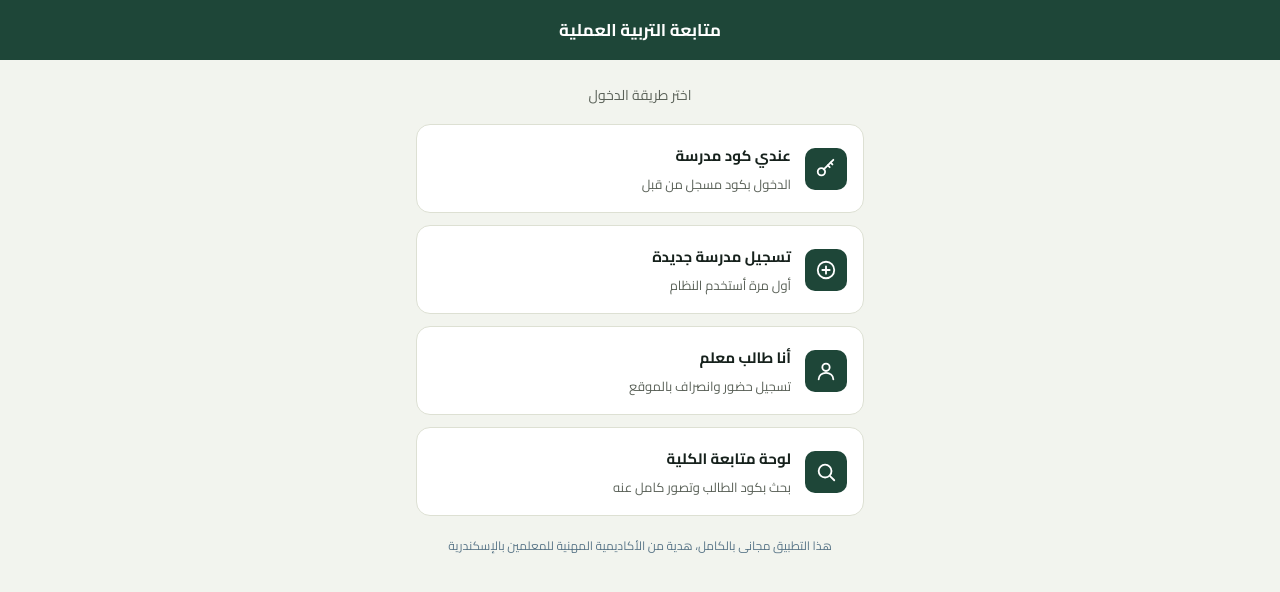
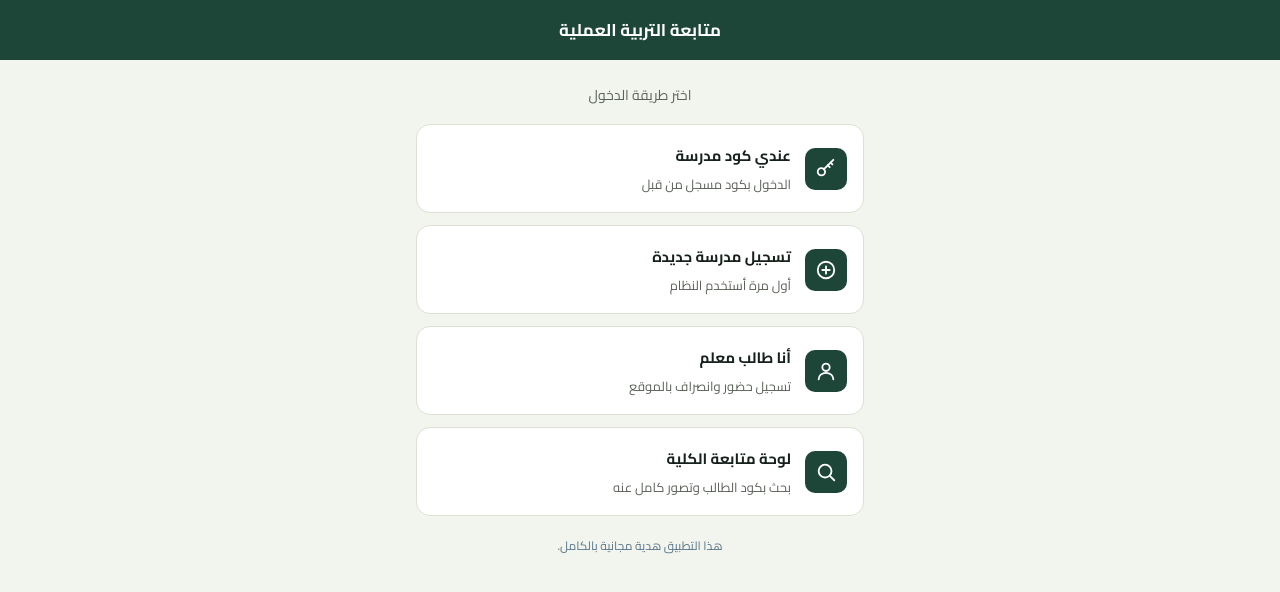
Before and after one commit to pat-alex/mars, a plain HTML site: page alex-edu.html in a window 1280 px wide. Drawn offline with Linux system fonts and the light colour scheme; no server answers.

Commit message:
Update alex-edu.html

```diff
--- a/alex-edu.html
+++ b/alex-edu.html
@@ -172,7 +172,7 @@
       <div class="icon"><svg viewBox="0 0 24 24" fill="none" stroke="currentColor" stroke-width="2" stroke-linecap="round" stroke-linejoin="round"><circle cx="11" cy="11" r="7"/><path d="M21 21l-4.3-4.3"/></svg></div>
       <div class="txt"><strong>لوحة متابعة الكلية</strong><span>بحث بكود الطالب وتصور كامل عنه</span></div>
     </div>
-    <div style="text-align:center; margin-top:18px; font-size:12px; color:var(--slate);">هذا التطبيق مجانى بالكامل، هدية من الأكاديمية المهنية للمعلمين بالإسكندرية</div>
+    <div style="text-align:center; margin-top:18px; font-size:12px; color:var(--slate);">هذا التطبيق هدية مجانية بالكامل.</div>
   </div>
 
   <div id="codeMode" class="entryWrap hidden">
```
